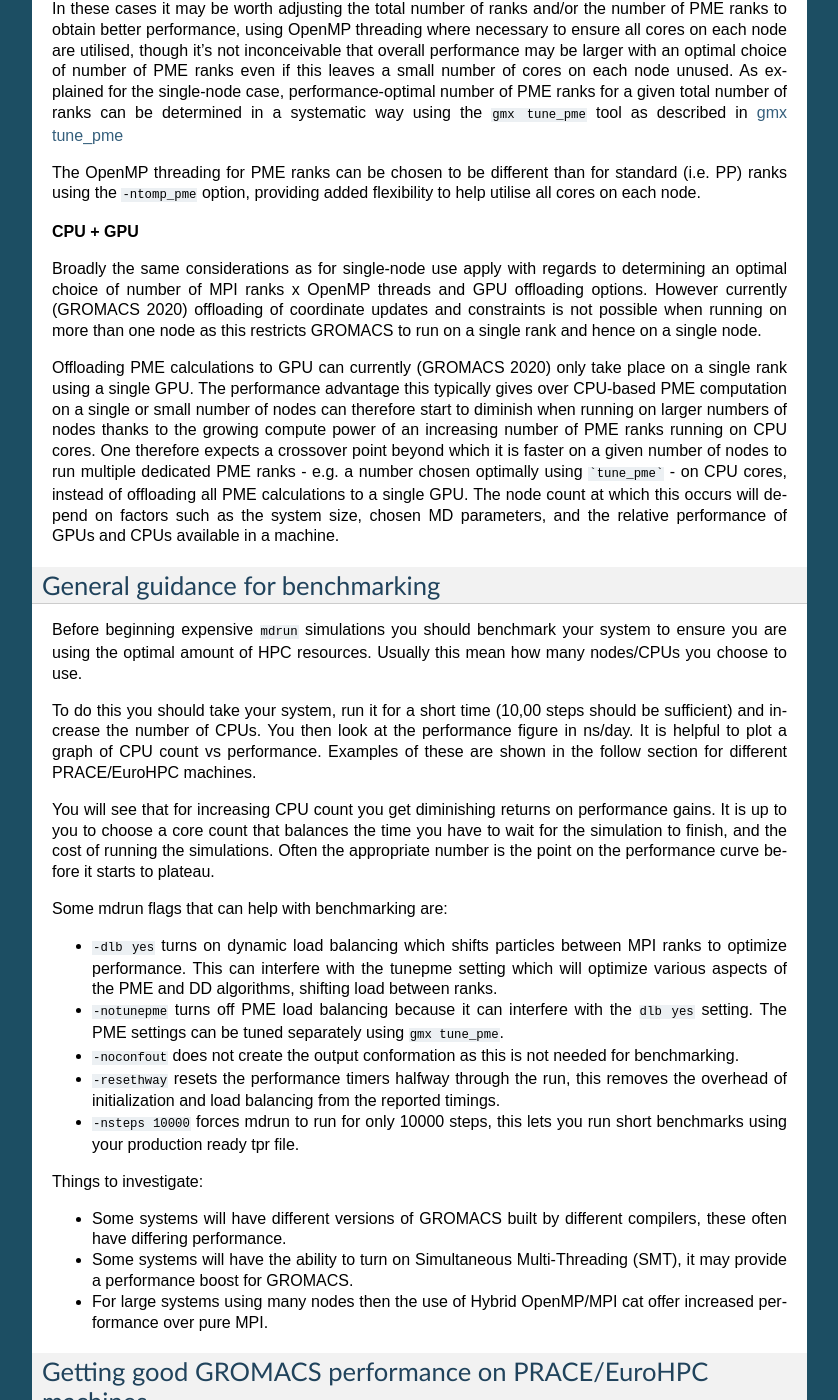
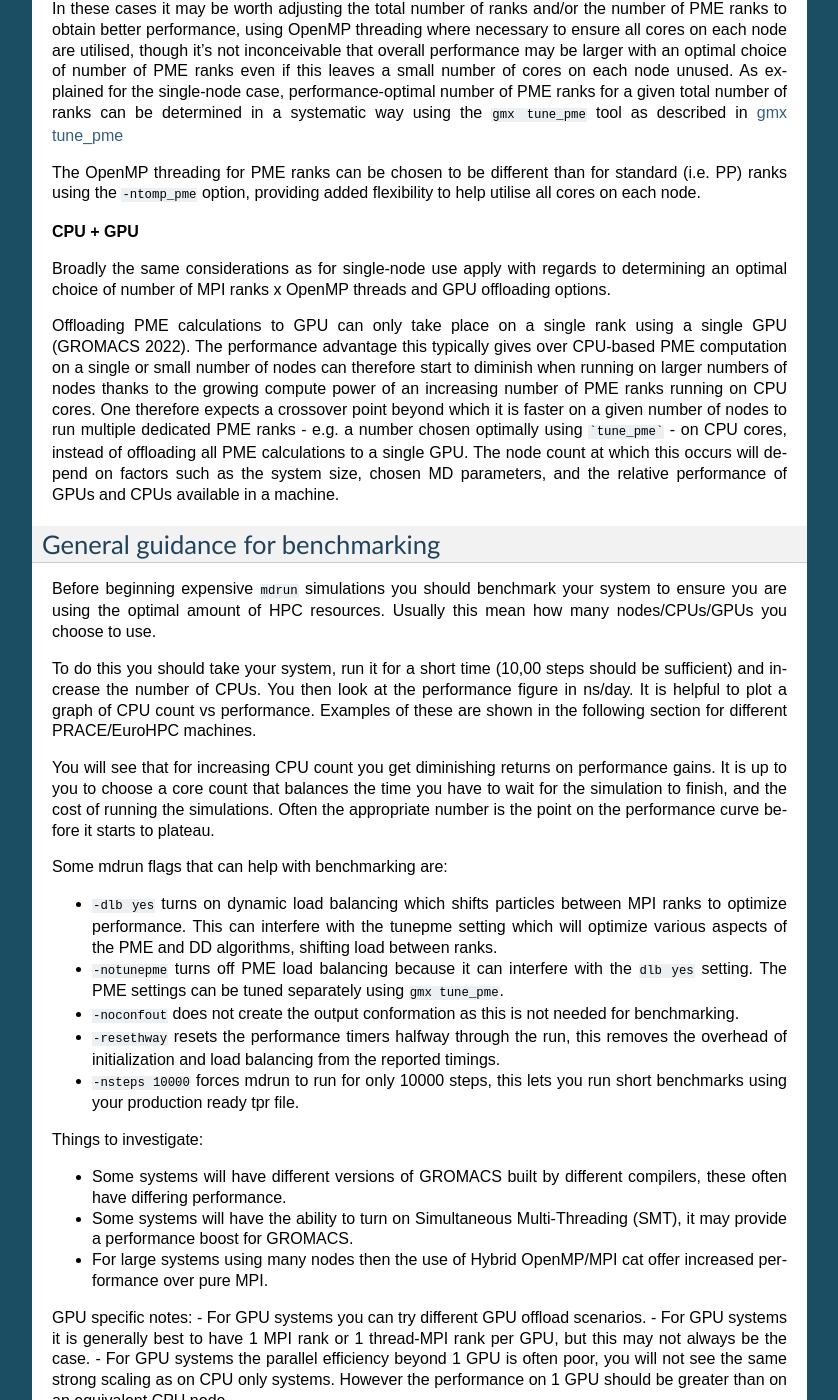
Before and after one commit to sfarr-epcc/gromacs_bpg, a Sphinx documentation site: the page built from docs/cookbook/cookbook.rst, in a window 1280 px wide and 1400 px high, scrolled down 2480 px. Shown: the whole window, without its empty margins (198-1036 px from the left). Built offline with Sphinx 7.4.7, drawn with Linux system fonts in a browser that asks for light colours; some of the changed text lies outside the part shown.

Commit message:
wording changes, new plots for juwelsbooster

```diff
--- a/docs/cookbook/cookbook.rst
+++ b/docs/cookbook/cookbook.rst
@@ -111,7 +111,7 @@
 
 By default GROMACS offloads short-range non-bonded force calculations
 (``-nb gpu``), PME calculations (``-pme gpu``) and, on NVIDIA GPUs,
-bonded force calculations (``-bonded gpu``). Currently (GROMACS 2020)
+bonded force calculations (``-bonded gpu``).  For GROMACS 2022
 PME offload to GPU can only be done by a single rank (i.e. a single
 GPU). PME offload is also subject to a number of further `known
 limitations
@@ -128,7 +128,7 @@
 
 Constraint calculations and coordinate updates default to CPU but can
 be offloaded with ``-update gpu``, though only to NVIDIA GPUs, only if
-GROMACS is executes on a single rank, and currently (GROMACS 2020)
+GROMACS is executes on a single rank, and ( or GROMACS 2020)
 subject to further limitations (no free-energy, no virtual sites, no
 Ewald surface correction, no replica exchange, no constraint pulling,
 no orientation restraints and no computational electrophysiology).
@@ -191,13 +191,10 @@
 
 Broadly the same considerations as for single-node use apply with
 regards to determining an optimal choice of number of MPI ranks x
-OpenMP threads and GPU offloading options. However currently
-(GROMACS 2020) offloading of coordinate updates and constraints is not
-possible when running on more than one node as this restricts GROMACS
-to run on a single rank and hence on a single node.
+OpenMP threads and GPU offloading options.
 
-Offloading PME calculations to GPU can currently (GROMACS 2020) only
-take place on a single rank using a single GPU. The performance
+Offloading PME calculations to GPU can only
+take place on a single rank using a single GPU (GROMACS 2022). The performance
 advantage this typically gives over CPU-based PME computation on a
 single or small number of nodes can therefore start to diminish when
 running on larger numbers of nodes thanks to the growing compute power
@@ -218,12 +215,12 @@
 
 Before beginning expensive ``mdrun`` simulations you should benchmark your
 system to ensure you are using the optimal amount of HPC resources.
-Usually this mean how many nodes/CPUs you choose to use.
+Usually this mean how many nodes/CPUs/GPUs you choose to use.
 
 To do this you should take your system, run it for a short time (10,00 steps
 should be sufficient) and increase the number of CPUs. You then look at the
 performance figure in ns/day. It is helpful to plot a graph of CPU count vs
-performance. Examples of these are shown in the follow section for different
+performance. Examples of these are shown in the following section for different
 PRACE/EuroHPC machines.
 
 You will see that for increasing CPU count you get diminishing returns on
@@ -247,6 +244,11 @@
 - Some systems will have the ability to turn on Simultaneous Multi-Threading (SMT), it may provide a performance boost for GROMACS.
 - For large systems using many nodes then the use of Hybrid OpenMP/MPI cat offer increased performance over pure MPI.
 
+GPU specific notes:
+- For GPU systems you can try different GPU offload scenarios.
+- For GPU systems it is generally best to have 1 MPI rank or 1 thread-MPI rank per GPU, but this may not always be the case.
+- For GPU systems the parallel efficiency beyond 1 GPU is often poor, you will not see the same strong scaling as on CPU only systems. However the performance on 1 GPU should be greater than on an equivalent CPU node.
+
 
 ----------------------------------------------------------
 Getting good GROMACS performance on PRACE/EuroHPC machines
@@ -321,7 +322,7 @@
 -------------------------------------------
 https://www.hlrs.de/systems/hpe-apollo-hawk/
 
-HAWK is currently (November 2020) listed as number 16 on the Top500,
+HAWK is listed as number 16 on the Top500 (November 2020),
 the 6th largest European HPC system, and is accessible through PRACE
 access mechanisms.
 
@@ -373,10 +374,7 @@
 multithreading (SMT) are not shown as these follow similar trends but
 broadly speaking yield slightly lower performance on HAWK for the
 benchmarks examined, even with compact placement assigned using
-``omplace``. Error bars (offset upward from measurements) indicate the
-hypothetical maximum obtainable performance if the combined load
-imbalances between spatial domains and between PP and PME ranks
-reported by GROMACS were absent.
+``omplace``.
 
 It is clear there is a very significant effect on performance of the
 choice of MPI x OpenMP hybrid decomposition. As a general rule on HAWK
@@ -626,12 +624,9 @@
 GPU offload scenarios and for different combinations of MPI ranks and
 OpenMP threads, and with and without use of multithreading (SMT). Only
 the most relevant, i.e. some of the best-performing execution
-scenarios are shown for each benchmark. Error bars (offset upward from
-measurements) indicate the hypothetical maximum obtainable performance
-if the combined load imbalances between spatial domains and between PP
-and PME ranks reported by GROMACS were absent. Offloading of
+scenarios are shown for each benchmark. Offloading of
 coordinate updating is not included as this is only relevant for
-single node runs using a single rank, where it is however worth using
+single node runs using a single rank (GROMACS 2020), where it is however worth using
 to obtain good performance.
 
 As argued in the general guidance above for GPU offloading, there is a
@@ -721,9 +716,7 @@
 
 **Benchmark results**
 
-We investaged the difference between different GPU offloading and other performance settings for the strong scaling of our benchmark suite.
-
-
+We investaged the difference between different GPU offloading scenarios and other performance settings for the strong scaling of our benchmark suite.
 
 .. list-table::
    :align: center
@@ -750,6 +743,17 @@
 
      - ..
 
+All simulations were run using 1 MPI task per GPU, 12 OpenMP threads per MPI task, and SMT turned off.
+
+The different options are as follows:
+   -  nb - only non-bonded interactions are offloaded to the GPU.
+   -  nb, pme, bonded - all interactions (non-bonded, pme, and bonded) are offloaded to GPU.
+   -  direct GPU comms - the GMX_ENABLE_DIRECT_GPU_COMM flag is set. This is a non-default feature that enables communications between GPUs to done directly between the GPU memory spaces rather than being routed via the CPUs. This can offer performace benefits. It is only possible when using GROMACS internal thread-MPI or if GROMACS was build with a CUDA aware MPI library.
+   -  cpu_bind - explicit CPU bindings are used with the srun command. The binding command used is ``srun --cpu_bind=mask_cpu:0xFFF000,0xFFF,0xFFF000000000,0xFFF000000  gmx_mpi     mdrun``. This is due to the specific hardware layout of JuwelsBooster.
+   -  update - The update GPU option is used. This can only be used when the constrains settings are changed from ``constraints=all-bonds`` to ``constraints=h-bonds``. (We can only do this for the benchPEP system where we use the benchPEP-h.tpr from the previously referenced webpage).
+
+We see that best performance is obtained when as much as possible is offloaded to the GPU. The explicit CPU binding settings slightly increase performance. The largest extra performace increase occurs when the ``update gpu`` option can be set -- this results in as much of the calculation as possible being run on the GPU. The direct GPU communications settings also increases performace, however this feature is still in development and sometimes gives errors so output should be checked before using it.
+The parallel scaling is generally poor when more than 1 node is used. This is because GROMACS 2022 can only have 1 PME GPU rank, for 1 node on JuwelsBooster there are 4 GPUs so 1/4 GPUs are used for PME calculations, this is close to ideal for typical GROMACS simulations. For 2 nodes then 1/8 GPUs are used for PME calculations, this is under-balanced relative to the other 7 GPUs doing PP calculations which have to wait for the PME calculations resulting in poorer parallel performance.
 
 
 **Multiple simulations per Node/ per GPU**
@@ -790,6 +794,9 @@
 .. figure:: results/juwelsbooster/benchMEM_throughput.svg
 
 **BenchMEM** -- throughput for multiple simulations per Node/ per GPU.
+
+We can see that highest throughput is achived when 16 simulations are run per node (4 simulations per GPU). For smaller systems the optimum number of simulations per node will be larger, for larger systems it will be smaller.
+The CUDA MPS setting significantly increases the performace, this is because this setting allows mutliple process to better share a single GPU.
 
 ----------------------------------------------------------
 Acting on performance-related warnings found in ``md.log``
```
Also changed, not shown: other parts of docs/cookbook/cookbook.rst (+3 -4 lines), docs/cookbook/results/juwelsbooster/benchHBS20k.svg, docs/cookbook/results/juwelsbooster/benchHBS465k.svg, docs/cookbook/results/juwelsbooster/benchMEM.svg, docs/cookbook/results/juwelsbooster/benchPEP-h.svg, docs/cookbook/results/juwelsbooster/benchPEP.svg, docs/cookbook/results/juwelsbooster/benchRIB.svg.
